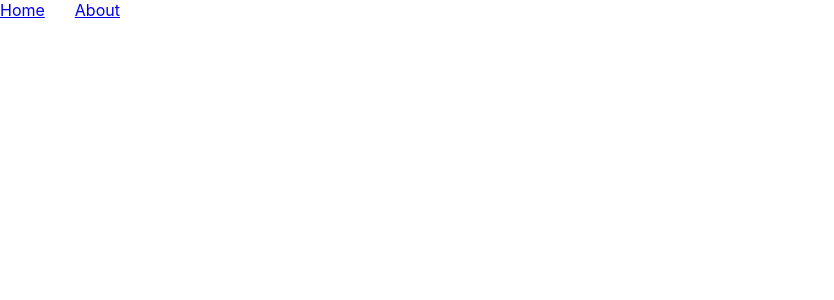
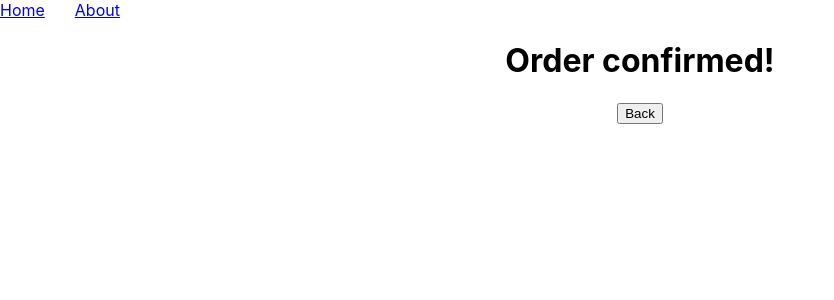
Before and after one commit to Mhdez221993/react-router, a JavaScript app: page /order-summary in a window 1280 px wide. Before the commit this address had no page. Shown: the top 300 px of the page, without its empty margins (0-834 px from the left). Built offline with nearby package versions, Linux system fonts and the light colour scheme; the HTML template or start-up script is replaced by a standard one.

Commit message:
Navigating programatically

```diff
--- a/src/App.js
+++ b/src/App.js
@@ -5,6 +5,7 @@ import { Route, Routes } from "react-router-dom";
 import { About } from "./components/About";
 import { Home } from "./components/Home";
 import { Navbar } from "./components/Navbar";
+import { OrderSummary } from "./components/OrderSummary";
 
 function App() {
   return (
@@ -13,6 +14,7 @@ function App() {
       <Routes>
         <Route path="/" element={<Home />} com />
         <Route path="/about" element={<About />} com />
+        <Route path="/order-summary" element={<OrderSummary />} />
       </Routes>
     </div>
   );
--- a/src/components/Home.js
+++ b/src/components/Home.js
@@ -1,7 +1,12 @@
+import { useNavigate } from "react-router-dom";
+
 export const Home = () => {
+  const navigate = useNavigate();
+
   return (
     <>
       <h1>Home</h1>
+      <button onClick={() => navigate("order-summary")}>Place order</button>
     </>
   );
 };
--- /dev/null
+++ b/src/components/OrderSummary.js
@@ -0,0 +1,17 @@
+import { useNavigate } from "react-router-dom";
+
+export const OrderSummary = () => {
+  const navigate = useNavigate();
+
+  const handleClick = () => {
+    console.log(navigate);
+    navigate(-1);
+  };
+
+  return (
+    <>
+      <h1>Order confirmed!</h1>
+      <button onClick={handleClick}>Back</button>
+    </>
+  );
+};
```
